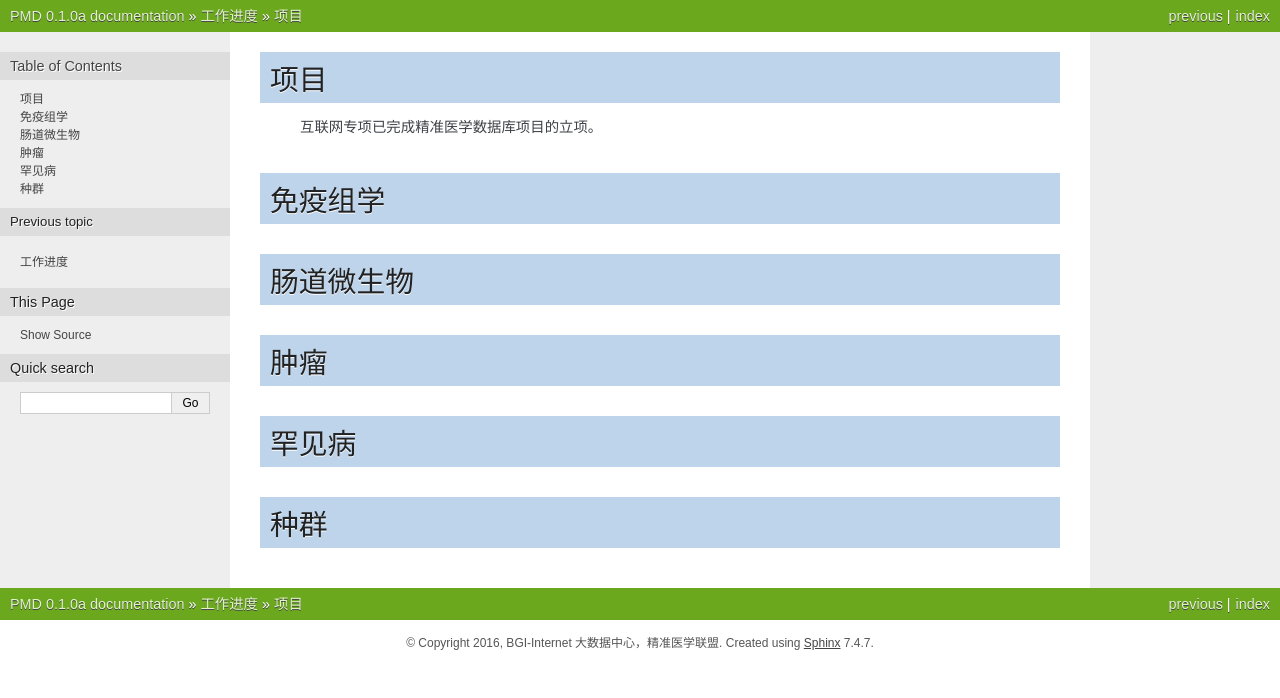
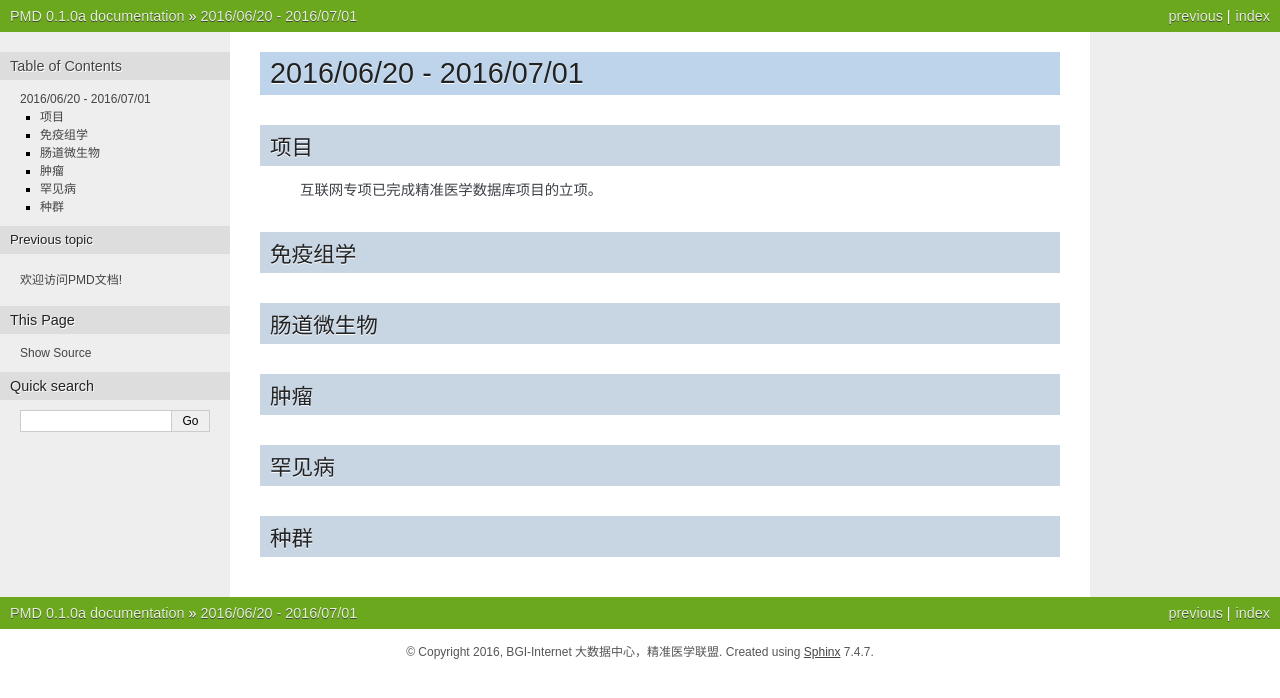
Before and after one commit to PaddyXiao/PMD, a Sphinx documentation site: the page built from docs/source/date0620_0701.rst, in a window 1280 px wide. Shown: the top 698 px of the page. Built offline with Sphinx 7.4.7, drawn with Linux system fonts in a browser that asks for light colours.

Commit message:
fouth commit

```diff
--- a/docs/source/progress/date0620_0701.rst
+++ b/docs/source/date0620_0701.rst
@@ -1,4 +1,7 @@
 .. _date0620_0701_index:
+
+2016/06/20 - 2016/07/01
+==========================
 
 项目
 --------
--- a/docs/source/index.rst
+++ b/docs/source/index.rst
@@ -11,7 +11,7 @@
 .. toctree::
    :maxdepth: 2
 
-   progress/index
+   date0620_0701
 
 
 
--- a/docs/source/progress/index.rst
+++ /dev/null
@@ -1,9 +0,0 @@
-.. _progress_index:
-
-工作进度
-================
-
-.. toctree::
-   :maxdepth: 2
-
-   date0620_0701
```
Also changed, not shown: 9 other files.
